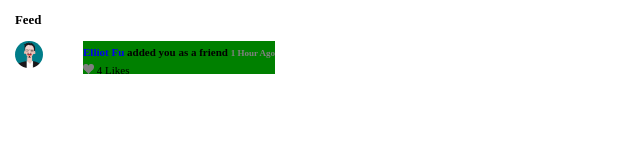
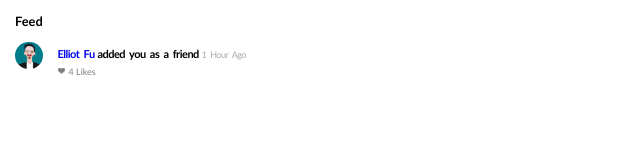
Before and after one commit to sarit058/Feed, a plain HTML site: page index.html in a window 1280 px wide. Shown: the whole page, without its empty margins (0-640 px from the left). Drawn offline with Linux system fonts and the light colour scheme.

Commit message:
Finish most features on first feed

```diff
--- a/index.html
+++ b/index.html
@@ -20,7 +20,7 @@
 
             <div class="likes">
                 <img src="images/gray_heart.png" alt="gray heart">
-                4 Likes
+                <span style="color: gray;">4 Likes</span>
             </div>
         </div>
     </div>
--- a/style.css
+++ b/style.css
@@ -1,7 +1,10 @@
+
+
 body {
-    font-family: Ariel;
+    font-family: calibri;
+    font-weight: 100;
     font-size: 11px;
-    width: 260px;
+    width: 300px;
     margin-left: 15px;
 }
 
@@ -9,12 +12,14 @@ body {
     width: 2.5em;
     border-radius: 50%;
     float: left;
+    margin-right: 15px;
 }
 
 .action {
-    float: right;
-    line-height: 0;
-    background: green;
+    float: left;
+    width: 250;
+    line-height: 15px;
+    margin-top: -7px;
 }
 
 .meta {
@@ -23,16 +28,37 @@ body {
 
 .meta li {
     display: inline;
-    font-weight: bold;
+    font-weight: 900;
+    letter-spacing: -0.5px;
+    word-spacing: 2px;
+}
+
+.meta li:after {
+    padding: 0 10pxS;
 }
 
 .meta li:last-child {
-    color: gray;
+    color: rgb(170, 170, 170);
     font-size: 9px;
+    font-weight: 100;
+}
+
+.likes {
+    margin-top: -5px;
+    background: pink;
 }
 
 .likes img {
-    width: 11px;
+    width: 7px;
+    float: left;
+}
+
+.likes span {
+    color: rgb(170, 170, 170);
+    font-size: 9px;
+    float: left;
+    margin-left: 4px;
+    margin-top: -4px;
 }
 
 a:link {
```
Also changed, not shown: 1 other file.
